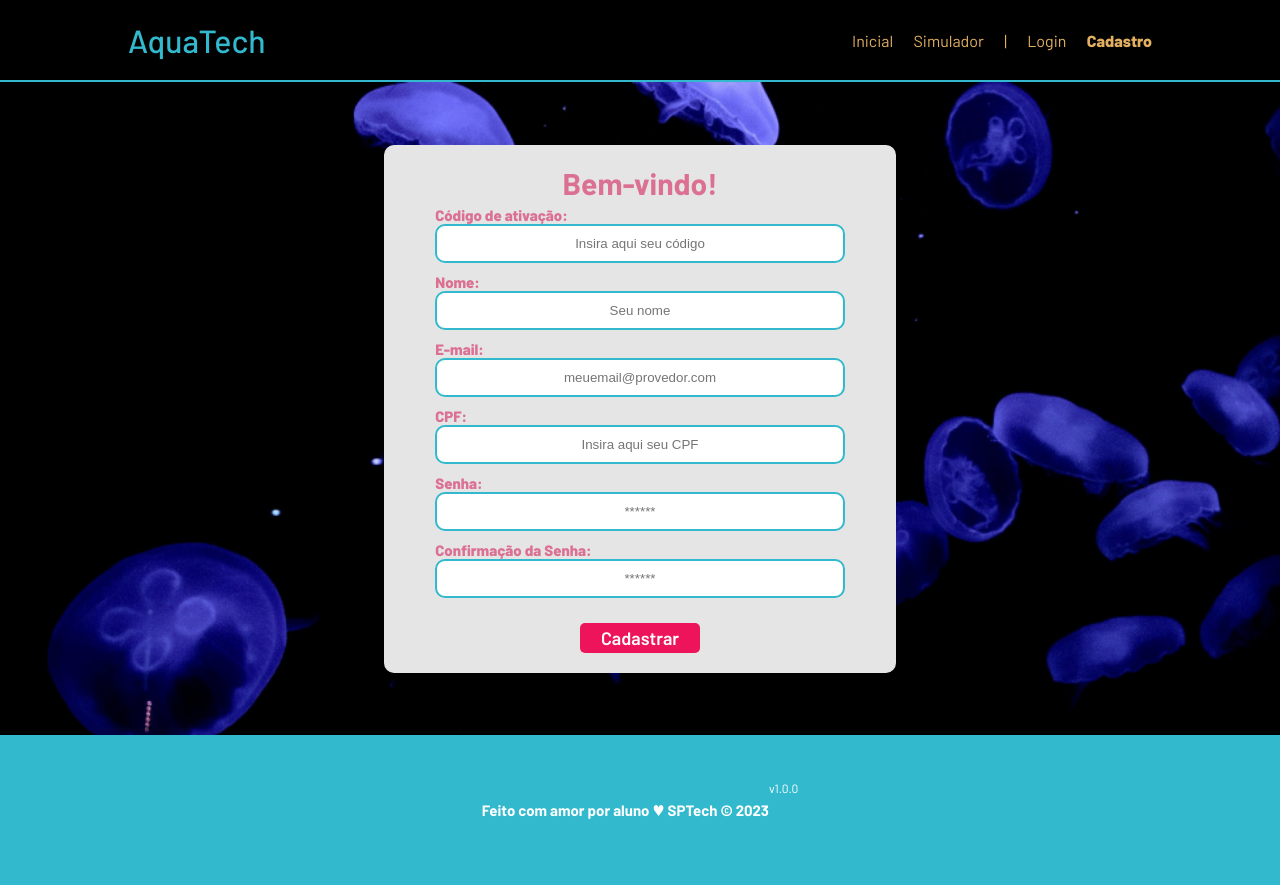
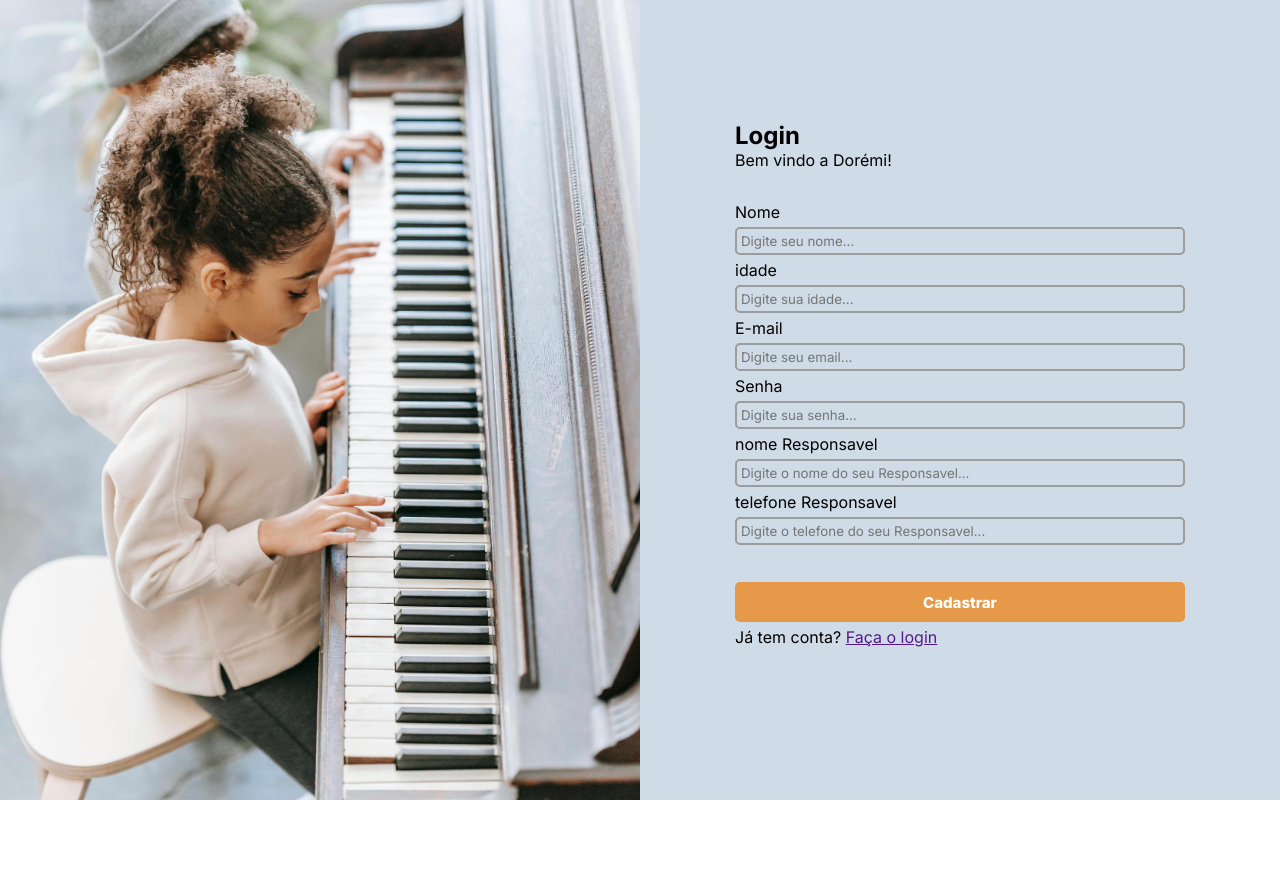
Before and after one commit to anavitxria/Doremi, a website: page public/cadastro.html in a window 1280 px wide. After the commit the page ends 800 px from the top, so only its background shows below. Drawn offline with Linux system fonts and the light colour scheme; no server answers.

Commit message:
Subindo a API de Cadastro faltando apenas a fkProfessor para implementar

```diff
--- a/public/cadastro.html
+++ b/public/cadastro.html
@@ -10,165 +10,113 @@
 
   <script src="./js/sessao.js"></script>
 
-  <link rel="stylesheet" href="./css/estilo.css" />
+  <link rel="stylesheet" href="./css/cadastro.css" />
   <link rel="icon" href="./assets/icon/favicon2.ico" />
   <link rel="preconnect" href="https://fonts.gstatic.com" />
 </head>
 
 <body onload="listar()">
-  <!--header inicio-->
-  <div class="header">
-    <div class="container">
-      <h1 class="titulo">AquaTech</h1>
-      <ul class="navbar">
-        <li>
-          <a href="index.html">Inicial</a>
-        </li>
-        <li>
-          <a href="simulador.html">Simulador</a>
-        </li>
-        <li>|</li>
-        <li>
-          <a href="login.html">Login</a>
-        </li>
-        <li class="agora">
-          <a href="#">Cadastro</a>
-        </li>
-      </ul>
-    </div>
-  </div>
-  <!--header fim-->
+  <section class="container">
+    <div class="containerRigth"></div>
 
-  <div class="login">
-    <div class="alerta_erro">
-      <div class="card_erro" id="cardErro">
-        <span id="mensagem_erro"></span>
-      </div>
-    </div>
-    <div class="container">
-      <div class="card card-cadastro">
-        <h2>Bem-vindo!</h2>
-        <div class="formulario">
-          <!--
-                         Para inserir mais um campo, copie uma das inputs abaixo.
-                         Assim que inserir vá para o script abaixo.
-                     -->
-          <div class="campo">
-            <span>Código de ativação:</span>
-            <input id="codigo_input" type="text" placeholder="Insira aqui seu código" />
-          </div>
-          <div class="campo">
-            <span>Nome:</span>
-            <input id="nome_input" type="text" placeholder="Seu nome" />
-          </div>
-          <div class="campo">
-            <span>E-mail:</span>
-            <input id="email_input" type="text" placeholder="meuemail@provedor.com" />
-          </div>
-          <div class="campo">
-            <span>CPF:</span>
-            <input id="cpf_input" type="text" placeholder="Insira aqui seu CPF" />
-          </div>
-          <div class="campo">
-            <span>Senha:</span>
-            <input id="senha_input" type="password" placeholder="******" />
-          </div>
-          <div class="campo">
-            <span>Confirmação da Senha:</span>
-            <input id="confirmacao_senha_input" type="password" placeholder="******" />
-          </div>
-          <button class="botao" onclick="cadastrar()">Cadastrar</button>
-        </div>
-        <div id="div_aguardar" class="loading-div">
-          <img src="./assets/circle-loading.gif" id="loading-gif" />
-        </div>
-
-        <div id="div_erros_login"></div>
+    <div class="containerLeft">
+      <div class="contentForm">
+        <h1>Login</h1>
+        <p>Bem vindo a Dorémi!</p>
+        <div class="fields">
+          <label for="nome_input">Nome</label>
+          <input type="text" id="nome_input" placeholder="Digite seu nome...">
+          <label for="idade_input">idade</label>
+          <input type="text" id="idade_input" placeholder="Digite sua idade...">
+          <label for="email_input">E-mail</label>
+          <input type="text" id="email_input" placeholder="Digite seu email...">
+          <label for="senha_input">Senha</label>
+          <input type="password" id="senha_input" placeholder="Digite sua senha...">
+          <label for="nomeResponsavel_input">nome Responsavel</label>
+          <input type="text" id="nomeResponsavel_input" placeholder="Digite o nome do seu Responsavel...">
+          <label for="telefoneResponsavel_input">telefone Responsavel</label>
+          <input type="text" id="telefoneResponsavel_input" placeholder="Digite o telefone do seu Responsavel...">
+          <button onclick="cadastrar()">Cadastrar</button>
+          <p>Já tem conta? <a href="">Faça o login</a></p>
         </div>
       </div>
     </div>
-
-  <!--footer inicio-->
-  <div class="footer">
-    <div class="container">
-      <h4>Feito com amor por aluno &hearts; SPTech &copy; 2023</h4>
-      <span class="version">v1.0.0</span>
-    </div>
-  </div>
-  <!--footer fim-->
+  </section>
 </body>
 
 </html>
 
 <script>
-
   // Array para armazenar empresas cadastradas para validação de código de ativação
   let listaEmpresasCadastradas = [];
 
   function cadastrar() {
-    // aguardar();
 
-    //Recupere o valor da nova input pelo nome do id
-    // Agora vá para o método fetch logo abaixo
     var nomeVar = nome_input.value;
+    var idadeVar = idade_input.value;
     var emailVar = email_input.value;
-    var cpf = cpf_input.value;
     var senhaVar = senha_input.value;
-    var confirmacaoSenhaVar = confirmacao_senha_input.value;
-    var codigoVar = codigo_input.value;
-    var idEmpresaVincular
+    var responsavelVar = nomeResponsavel_input.value;
+    var telefoneRespVar = telefoneResponsavel_input.value;
+
 
     // Verificando se há algum campo em branco
     if (
       nomeVar == "" ||
+      idadeVar == "" ||
       emailVar == "" ||
-      cpf == "" ||
       senhaVar == "" ||
-      confirmacaoSenhaVar == "" ||
-      codigoVar == ""
+      responsavelVar == "" ||
+      telefoneRespVar == ""
     ) {
-      cardErro.style.display = "block";
-      mensagem_erro.innerHTML =
-        "(Mensagem de erro para todos os campos em branco)";
+      alert("Preencha todos os campos")
 
-        if(nomeVar.length <= 1){
-          alert("nome deve ter mais que um caractere")
+      if (nomeVar.length <= 1) {
+        alert("Nome deve ter mais que um caractere")
         return false
       }
 
-        if(emailVar.indexOf('@') == false && emailVar.indexOf('@') == false){
-          alert("insira um email valido")
+      if (idadeVar <= 4) {
+        alert("Você deve ter mais que 4 anos")
         return false
       }
 
-        if(senhaVar < 6){
-          alert("insira uma senha valida")
+      if (emailVar.indexOf('@') == false && emailVar.indexOf('@') == false) {
+        alert("Insira um email valido")
         return false
       }
 
-        if(senhaVar != confirmacaoSenhaVar){
-          alert("insira uma senha invalida")
+      if (senhaVar < 6) {
+        alert("Insira uma senha válida")
+        return false
+      }
+
+      if (responsavelVar.length <= 1) {
+        alert("Nome deve ter mais que um caractere")
+        return false
+      }
+
+      if (telefoneRespVar < 11) {
+        alert("Numero deve ter onze caracteres")
         return false
       }
 
       finalizarAguardar();
       return false;
-    } else {
-      setInterval(sumirMensagem, 5000);
     }
 
     // Verificando se o código de ativação é de alguma empresa cadastrada
-    for (let i = 0; i < listaEmpresasCadastradas.length; i++) {
-      if (listaEmpresasCadastradas[i].codigo_ativacao == codigoVar) {
-        idEmpresaVincular = listaEmpresasCadastradas[i].id
-        console.log("Código de ativação válido.");
-        break;
-      } else {
-        cardErro.style.display = "block";
-        mensagem_erro.innerHTML = "(Mensagem de erro para código inválido)";
-        finalizarAguardar();
-      }
-    }
+    // for (let i = 0; i < listaEmpresasCadastradas.length; i++) {
+    //   if (listaEmpresasCadastradas[i].codigo_ativacao == codigoVar) {
+    //     idEmpresaVincular = listaEmpresasCadastradas[i].id
+    //     console.log("Código de ativação válido.");
+    //     break;
+    //   } else {
+    //     cardErro.style.display = "block";
+    //     mensagem_erro.innerHTML = "(Mensagem de erro para código inválido)";
+    //     finalizarAguardar();
+    //   }
+    // }
 
     // Enviando o valor da nova input
     fetch("/usuarios/cadastrar", {
@@ -180,20 +128,19 @@
         // crie um atributo que recebe o valor recuperado aqui
         // Agora vá para o arquivo routes/usuario.js
         nomeServer: nomeVar,
+        idadeServer: idadeVar,
         emailServer: emailVar,
-        cpfServer:cpf,
         senhaServer: senhaVar,
-        idEmpresaVincularServer: idEmpresaVincular
+        responsavelServer: responsavelVar,
+        telefoneRespServer: telefoneRespVar,
+        // idEmpresaVincularServer: idEmpresaVincular
       }),
     })
       .then(function (resposta) {
         console.log("resposta: ", resposta);
 
         if (resposta.ok) {
-          cardErro.style.display = "block";
-
-          mensagem_erro.innerHTML =
-            "Cadastro realizado com sucesso! Redirecionando para tela de Login...";
+          alert("Cadastrado com sucesso")
 
           setTimeout(() => {
             window.location = "login.html";
@@ -214,26 +161,26 @@
   }
 
   // Listando empresas cadastradas
-  function listar() {
-    fetch("/empresas/listar", {
-      method: "GET",
-    })
-      .then(function (resposta) {
-        resposta.json().then((empresas) => {
-          empresas.forEach((empresa) => {
-            listaEmpresasCadastradas.push(empresa);
+  // function listar() {
+  //   fetch("/empresas/listar", {
+  //     method: "GET",
+  //   })
+  //     .then(function (resposta) {
+  //       resposta.json().then((empresas) => {
+  //         empresas.forEach((empresa) => {
+  //           listaEmpresasCadastradas.push(empresa);
 
-            console.log("listaEmpresasCadastradas")
-            console.log(listaEmpresasCadastradas[0].codigo_ativacao)
-          });
-        });
-      })
-      .catch(function (resposta) {
-        console.log(`#ERRO: ${resposta}`);
-      });
-  }
+  //           console.log("listaEmpresasCadastradas")
+  //           console.log(listaEmpresasCadastradas[0].codigo_ativacao)
+  //         });
+  //       });
+  //     })
+  //     .catch(function (resposta) {
+  //       console.log(`#ERRO: ${resposta}`);
+  //     });
+  // }
 
-  function sumirMensagem() {
-    cardErro.style.display = "none";
-  }
+  // function sumirMensagem() {
+  //   cardErro.style.display = "none";
+  // }
 </script>
--- /dev/null
+++ b/public/css/cadastro.css
@@ -0,0 +1,71 @@
+@import url('https://fonts.googleapis.com/css2?family=Inter:ital,opsz,wght@0,14..32,100..900;1,14..32,100..900&display=swap');
+
+* {
+    margin: 0;
+    padding: 0;
+    box-sizing: border-box;
+    font-family: "Inter", serif;
+}
+
+.container {
+    width: 100%;
+    height: 100vh;
+    display: flex;
+    justify-content: space-between;
+}
+
+.containerRigth {
+    width: 50%;
+    height: 100vh;
+    background-image: url("../assets/WhatsApp\ Image\ 2024-11-05\ at\ 23.30.01.jpeg");
+    background-repeat: no-repeat;
+    background-size: cover;
+    display: flex;
+    justify-content: center;
+    align-items: center;
+}
+
+.containerLeft {
+    width: 50%;
+    height: 100vh;
+    background-color: #CFDBE7 ;
+    display: flex;
+    justify-content: center;
+    align-items: center;
+}
+
+.fields {
+    width: 450px;
+    display: flex;
+    flex-direction: column;
+    gap: 5px;
+}
+
+.contentForm {
+    display: flex;
+    flex-direction: column;
+}
+
+.contentForm p {
+    margin-bottom: 2rem;
+}
+
+.fields input {
+    border-radius: 5px;
+    border: 2px solid rgb(156, 156, 156);
+    background-color:#CFDBE7;
+    outline: none;
+    padding: 4px;
+}
+
+.fields button {
+    height: 40px;
+    border: none;
+    outline: none;
+    color: white;
+    background-color: #e69a49  ;
+    font-weight: 800;
+    font-size: 15px;
+    border-radius: 5px;
+    margin-top: 2rem;
+}
--- a/src/models/usuarioModel.js
+++ b/src/models/usuarioModel.js
@@ -10,13 +10,13 @@ function autenticar(email, senha) {
 }
 
 // Coloque os mesmos parâmetros aqui. Vá para a var instrucaoSql
-function cadastrar(nome, email, cpf, senha, fkEmpresa) {
+function cadastrar(nome, idade, email, senha, responsvel, telefoneResp) {
     console.log("ACESSEI O USUARIO MODEL \n \n\t\t >> Se aqui der erro de 'Error: connect ECONNREFUSED',\n \t\t >> verifique suas credenciais de acesso ao banco\n \t\t >> e se o servidor de seu BD está rodando corretamente. \n\n function cadastrar():", nome, email, senha, fkEmpresa);
 
     // Insira exatamente a query do banco aqui, lembrando da nomenclatura exata nos valores
     //  e na ordem de inserção dos dados.
     var instrucaoSql = `
-        INSERT INTO usuario (nome, email, senha, fk_empresa) VALUES ('${nome}', '${email}',${cpf} '${senha}', '${fkEmpresa}');
+        INSERT INTO Aluno (nome, idade, email, senha, nomeResponsavel, telefoneResponsavel) VALUES ('${nome}', '${idade}','${email}','${senha}','${responsvel}', '${telefoneResp}');
     `;
     console.log("Executando a instrução SQL: \n" + instrucaoSql);
     return database.executar(instrucaoSql);
```
Also changed, not shown: src/controllers/usuarioController.js (+11 -8 lines). Lines whose indentation alone changed are shown as unchanged.
